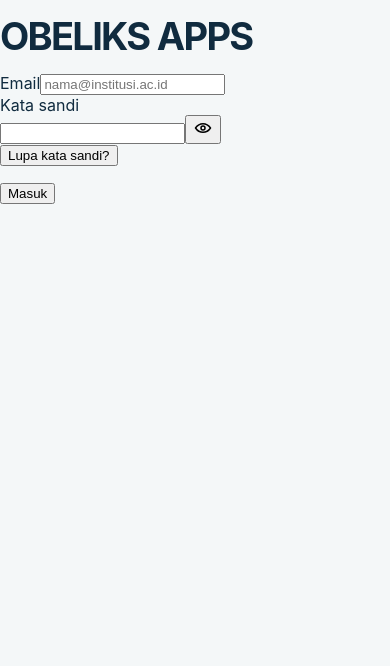
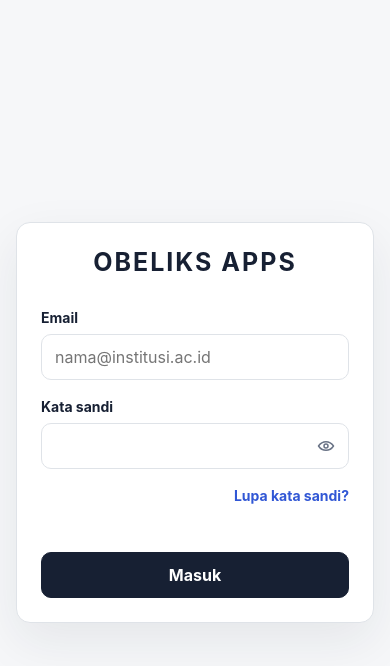
Before and after one commit to rasyidpurnama20/obeliks-new, a Next.js app: page / in a window 390 px wide. Shown: the top 666 px of the page. Built offline with nearby package versions, Linux system fonts and the light colour scheme.

Commit message:
ui: style responsive login experience

```diff
--- a/src/app/globals.css
+++ b/src/app/globals.css
@@ -1,12 +1,13 @@
 :root {
   color-scheme: light;
-  --ink: #102b3f;
-  --muted: #5e7180;
-  --paper: #f4f7f8;
+  --ink: #172033;
+  --muted: #697386;
+  --paper: #f6f7f9;
   --card: #ffffff;
-  --line: #dbe4e8;
-  --accent: #0d8f74;
-  --accent-soft: #def4ed;
+  --line: #dfe3e8;
+  --focus: #3157d5;
+  --danger: #c52b37;
+  --warning: #9a5b00;
 }
 
 * { box-sizing: border-box; }
@@ -21,29 +22,136 @@ body {
 
 a { color: inherit; }
 
-.shell { width: min(1120px, calc(100% - 32px)); margin: 0 auto; }
+.login-page {
+  min-height: 100svh;
+  display: grid;
+  place-items: center;
+  padding: 24px;
+}
 
-.hero { padding: 72px 0 32px; }
+.login-card {
+  width: min(100%, 400px);
+  background: var(--card);
+  border: 1px solid var(--line);
+  border-radius: 18px;
+  box-shadow: 0 18px 50px rgba(23, 32, 51, .08);
+  padding: clamp(24px, 6vw, 40px);
+}
 
-.eyebrow { color: var(--accent); font-size: 13px; font-weight: 800; letter-spacing: .13em; text-transform: uppercase; }
+.login-card h1 {
+  margin: 0 0 32px;
+  text-align: center;
+  font-size: 25px;
+  line-height: 1.2;
+  letter-spacing: .08em;
+  font-weight: 750;
+}
 
-h1 { font-size: clamp(38px, 7vw, 72px); line-height: .98; letter-spacing: -.045em; margin: 18px 0; max-width: 900px; }
+.login-card form { display: grid; gap: 18px; }
+.field-group { display: grid; gap: 8px; }
+.field-group label { font-size: 14px; font-weight: 650; }
 
-.lead { color: var(--muted); font-size: 18px; line-height: 1.65; max-width: 740px; }
+.field-group input {
+  width: 100%;
+  height: 46px;
+  border: 1px solid var(--line);
+  border-radius: 10px;
+  background: var(--card);
+  color: var(--ink);
+  font: inherit;
+  padding: 0 13px;
+  outline: none;
+  transition: border-color .15s ease, box-shadow .15s ease;
+}
 
-.actions { display: flex; flex-wrap: wrap; gap: 12px; margin-top: 28px; }
+.field-group input:hover { border-color: #bdc5cf; }
+.field-group input:focus { border-color: var(--focus); box-shadow: 0 0 0 3px rgba(49, 87, 213, .14); }
+.field-group input[aria-invalid="true"] { border-color: var(--danger); }
 
-.button { border: 1px solid var(--ink); border-radius: 999px; padding: 12px 18px; text-decoration: none; font-weight: 750; }
-.button.primary { background: var(--ink); color: white; }
+.password-field { position: relative; }
+.password-field input { padding-right: 48px; }
 
-.grid { display: grid; gap: 16px; grid-template-columns: repeat(4, minmax(0, 1fr)); padding: 24px 0 72px; }
-.card { background: var(--card); border: 1px solid var(--line); border-radius: 20px; padding: 22px; }
-.card strong { display: block; margin-bottom: 8px; }
-.card p { color: var(--muted); line-height: 1.55; margin: 0; }
+.password-toggle {
+  position: absolute;
+  inset: 0 0 0 auto;
+  width: 46px;
+  border: 0;
+  background: transparent;
+  color: var(--muted);
+  display: grid;
+  place-items: center;
+  cursor: pointer;
+  border-radius: 10px;
+}
 
-.prototype { height: 100vh; display: grid; grid-template-rows: auto 1fr; background: #fff; }
-.prototype header { align-items: center; border-bottom: 1px solid var(--line); display: flex; gap: 16px; justify-content: space-between; padding: 12px 20px; }
+.password-toggle:hover { color: var(--ink); }
+
+.password-toggle:focus-visible,
+.forgot-password:focus-visible,
+.submit-button:focus-visible {
+  outline: 3px solid rgba(49, 87, 213, .28);
+  outline-offset: 2px;
+}
+
+.forgot-password {
+  justify-self: end;
+  border: 0;
+  padding: 0;
+  background: transparent;
+  color: var(--focus);
+  font: inherit;
+  font-size: 14px;
+  font-weight: 650;
+  cursor: pointer;
+}
+
+.forgot-password:hover { text-decoration: underline; }
+
+.login-message {
+  min-height: 18px;
+  margin: -6px 0 0;
+  font-size: 13px;
+  line-height: 1.4;
+  color: var(--muted);
+}
+
+.login-message.error { color: var(--danger); }
+.login-message.warning { color: var(--warning); }
+
+.submit-button {
+  min-height: 46px;
+  border: 1px solid var(--ink);
+  border-radius: 10px;
+  background: var(--ink);
+  color: #fff;
+  font: inherit;
+  font-weight: 700;
+  cursor: pointer;
+  transition: transform .15s ease, background-color .15s ease;
+}
+
+.submit-button:hover { background: #0e1525; }
+.submit-button:active { transform: translateY(1px); }
+
+.prototype {
+  height: 100vh;
+  display: grid;
+  grid-template-rows: auto 1fr;
+  background: #fff;
+}
+
+.prototype header {
+  align-items: center;
+  border-bottom: 1px solid var(--line);
+  display: flex;
+  gap: 16px;
+  justify-content: space-between;
+  padding: 12px 20px;
+}
+
 .prototype iframe { border: 0; height: 100%; width: 100%; }
 
-@media (max-width: 820px) { .grid { grid-template-columns: 1fr 1fr; } }
-@media (max-width: 540px) { .grid { grid-template-columns: 1fr; } .hero { padding-top: 48px; } }
+@media (max-width: 480px) {
+  .login-page { padding: 16px; }
+  .login-card { border-radius: 14px; }
+}
```
